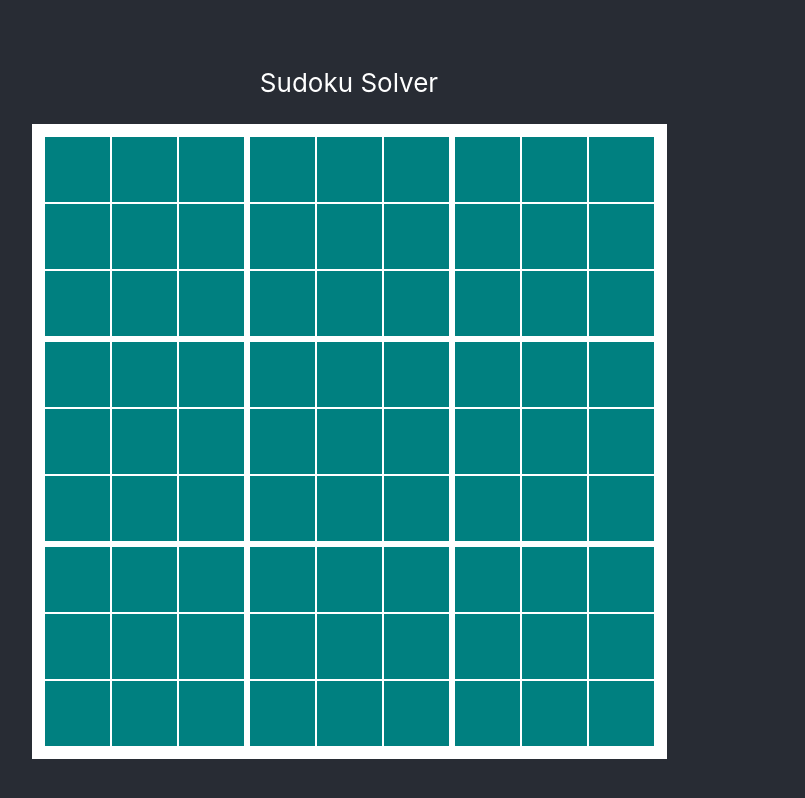
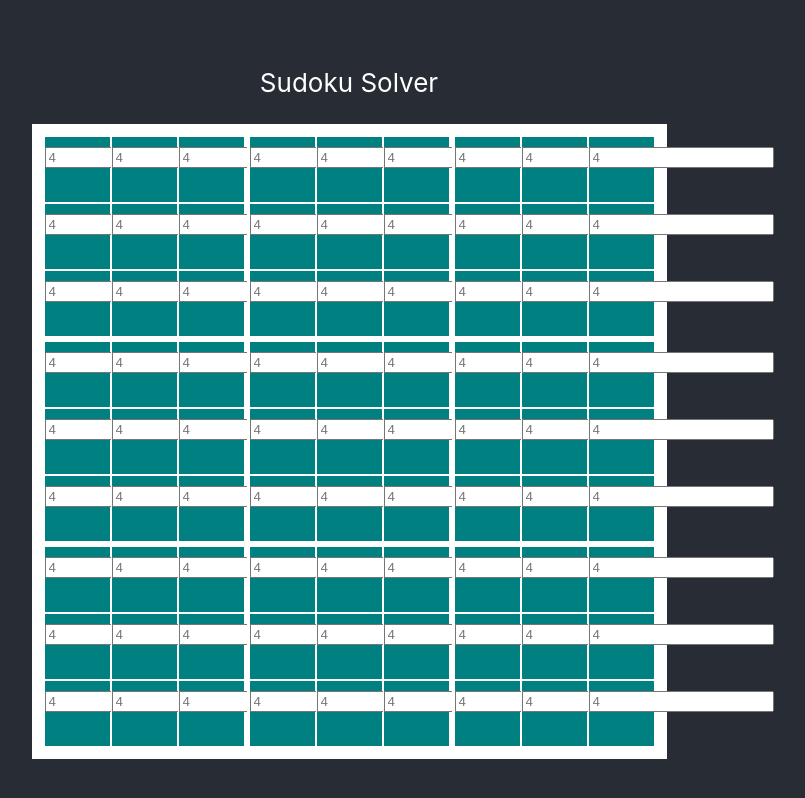
Before and after one commit to AliceMathews/sudoku-solver-react, a React (Create React App) app: page / in a window 1280 px wide. Shown: the whole page, without its empty margins (291-1096 px from the left). Built offline with nearby package versions, Linux system fonts and the light colour scheme.

Commit message:
added text input for each cell

```diff
--- a/src/components/Cell.js
+++ b/src/components/Cell.js
@@ -1,5 +1,11 @@
 import React from "react";
 
 export default function Cell() {
-  return <div className="cell" />;
+  return (
+    <div className="cell">
+      <form>
+        <input type="text" name="number" placeholder="4" />
+      </form>
+    </div>
+  );
 }
```
